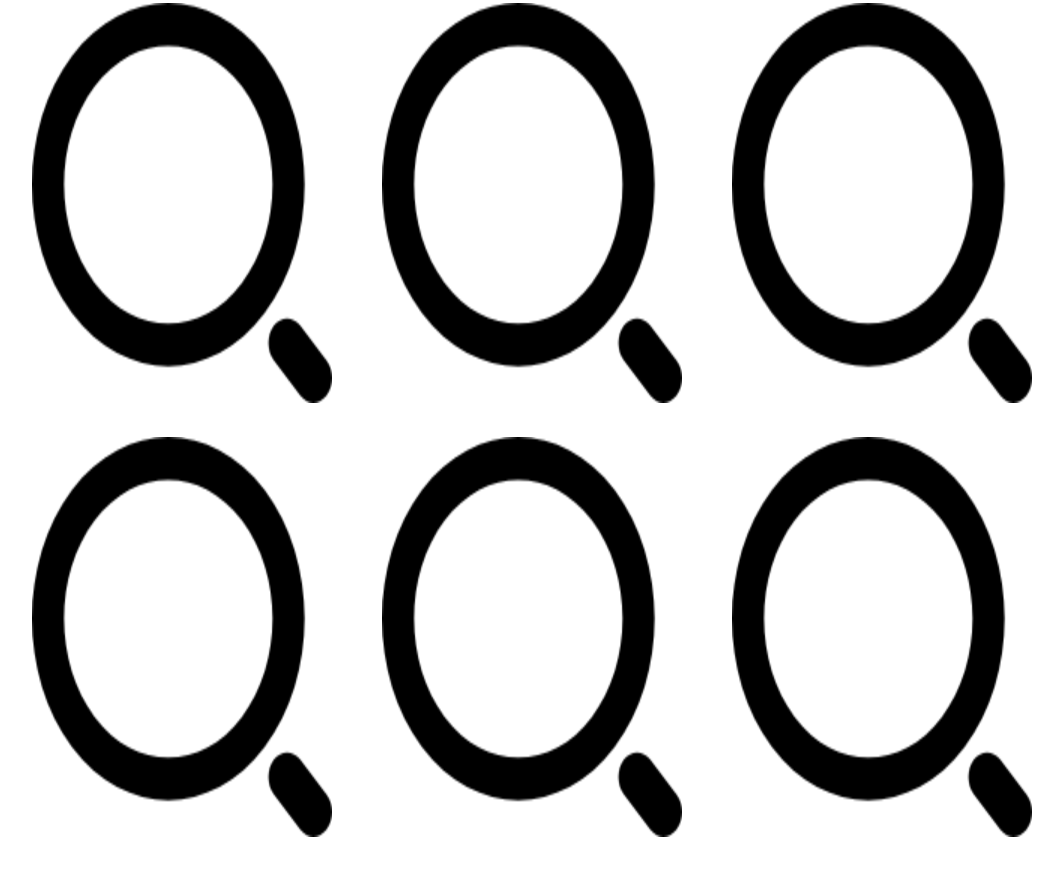
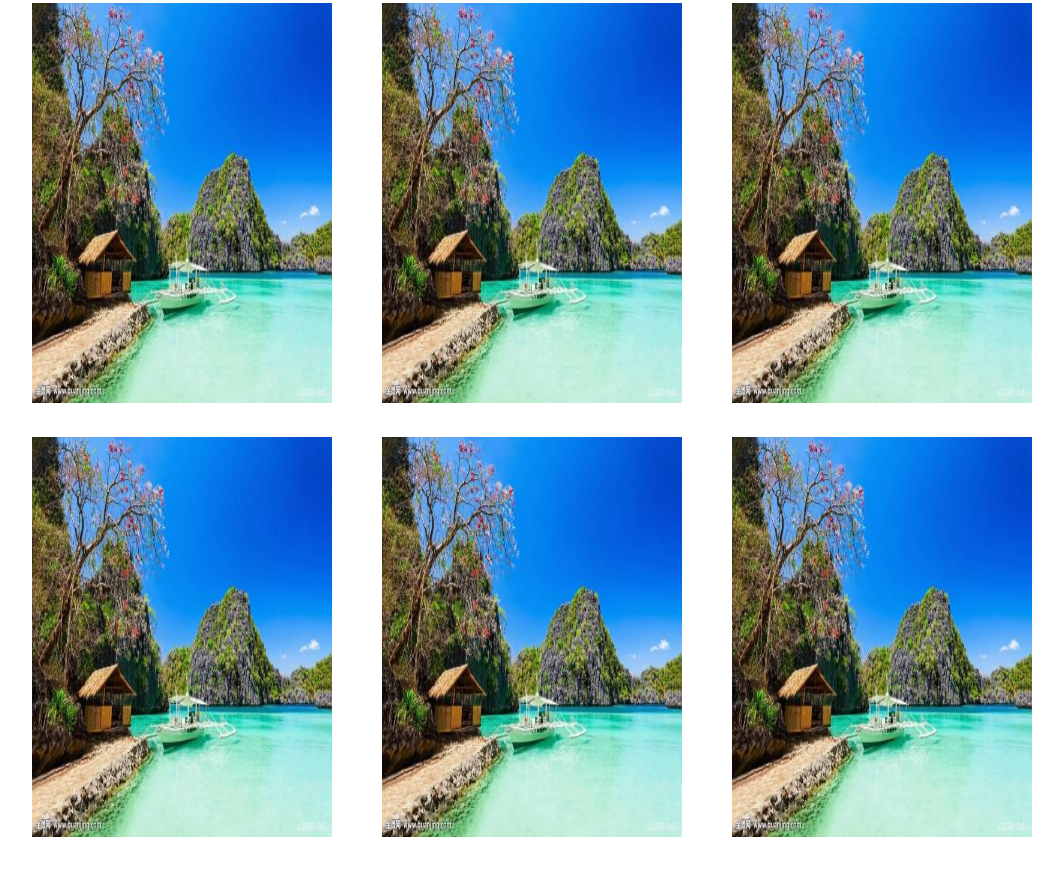
Before and after one commit to caiyuanjia/learn, a plain HTML site: page Load On Demand/loadOnDeman1.html in a window 1280 px wide. Shown: the part 865-1736 px from the top of the page, without its empty margins (108-1171 px from the left). Drawn offline with Linux system fonts and the light colour scheme.

Commit message:
lazyload

```diff
--- a/Load On Demand/loadOnDeman1.html
+++ b/Load On Demand/loadOnDeman1.html
@@ -35,40 +35,40 @@
   <div class="layout">
     <ul class="img-ct">
         <li class="item">
-            <a href="javascript:void(0)"><img data-img="img.jpg" src="search.png"></a>
+            <a href="javascript:void(0)"><img class="type1" data-img="img.jpg" src=""></a>
         </li>
         <li class="item">
-            <a href="javascript:void(0)"><img data-img="img.jpg" src="search.png"></a>
+            <a href="javascript:void(0)"><img class="type2" data-img="img.jpg" src=""></a>
         </li>
         <li class="item">
-            <a href="javascript:void(0)"><img data-img="img.jpg" src="search.png"></a>
+            <a href="javascript:void(0)"><img class="type3" data-img="img.jpg" src=""></a>
         </li>
         <li class="item">
-            <a href="javascript:void(0)"><img data-img="img.jpg" src="search.png"></a>
+            <a href="javascript:void(0)"><img class="type4" data-img="img.jpg" src=""></a>
         </li>
         <li class="item">
-            <a href="javascript:void(0)"><img data-img="img.jpg" src="search.png"></a>
+            <a href="javascript:void(0)"><img class="type1" data-img="img.jpg" src=""></a>
         </li>
         <li class="item">
-            <a href="javascript:void(0)"><img data-img="img.jpg" src="search.png"></a>
+            <a href="javascript:void(0)"><img class="type2" data-img="img.jpg" src=""></a>
         </li>
         <li class="item">
-            <a href="javascript:void(0)"><img data-img="img.jpg" src="search.png"></a>
+            <a href="javascript:void(0)"><img class="type3" data-img="img.jpg" src=""></a>
         </li>
         <li class="item">
-            <a href="javascript:void(0)"><img data-img="img.jpg" src="search.png"></a>
+            <a href="javascript:void(0)"><img class="type4" data-img="img.jpg" src=""></a>
         </li>
         <li class="item">
-            <a href="javascript:void(0)"><img data-img="img.jpg" src="search.png"></a>
+            <a href="javascript:void(0)"><img class="type1" data-img="img.jpg" src=""></a>
         </li>
         <li class="item">
-            <a href="javascript:void(0)"><img data-img="img.jpg" src="search.png"></a>
+            <a href="javascript:void(0)"><img class="type2" data-img="img.jpg" src=""></a>
         </li>
         <li class="item">
-            <a href="javascript:void(0)"><img data-img="img.jpg" src="search.png"></a>
+            <a href="javascript:void(0)"><img class="type3" data-img="img.jpg" src=""></a>
         </li>
         <li class="item">
-            <a href="javascript:void(0)"><img data-img="img.jpg" src="search.png"></a>
+            <a href="javascript:void(0)"><img class="type4" data-img="img.jpg" src=""></a>
         </li>
     </ul>
   </div>
@@ -81,24 +81,24 @@ var lazyLoad = (function(){
 
     function init(){
         $(window).on("scroll", function(){    //监控scroll事件
-            if (clock) {
-                clearTimeout(clock);
-            }
-            clock = setTimeout(function(){
-                checkShow();
-            }, 300);
+            checkShow();
         })
         checkShow();                         //显示图片
     }
 
     function checkShow(){
+        var count = 0;
         $(".lazyload img").each(function(){
             var theImg = $(this);
             if(theImg.attr('isLoaded')){     //加载过的图片不再重复加载
                 return;
             }
             if(isShow(theImg)){              //加载图片
-                loadImg(theImg);
+                count++;
+                times = 200 + 50 * count;
+                setTimeout(function(){
+                    loadImg(theImg)
+                },times);
             }
         })
     }
```
